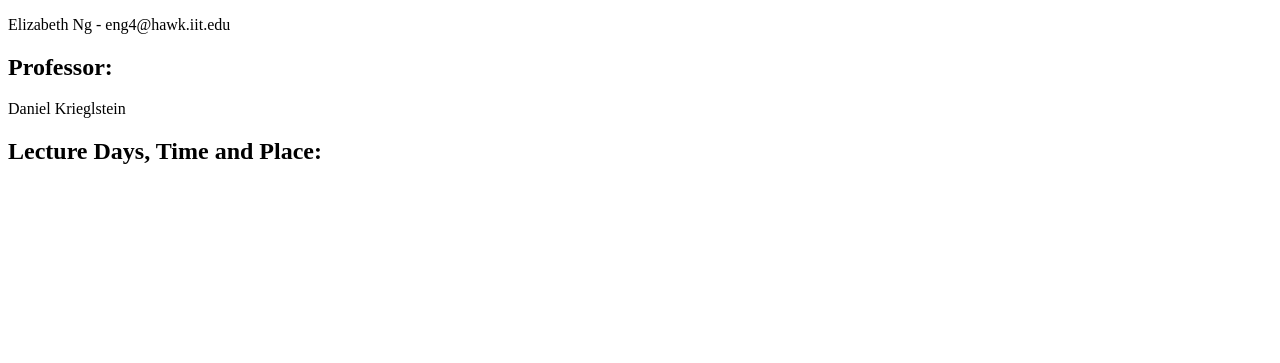
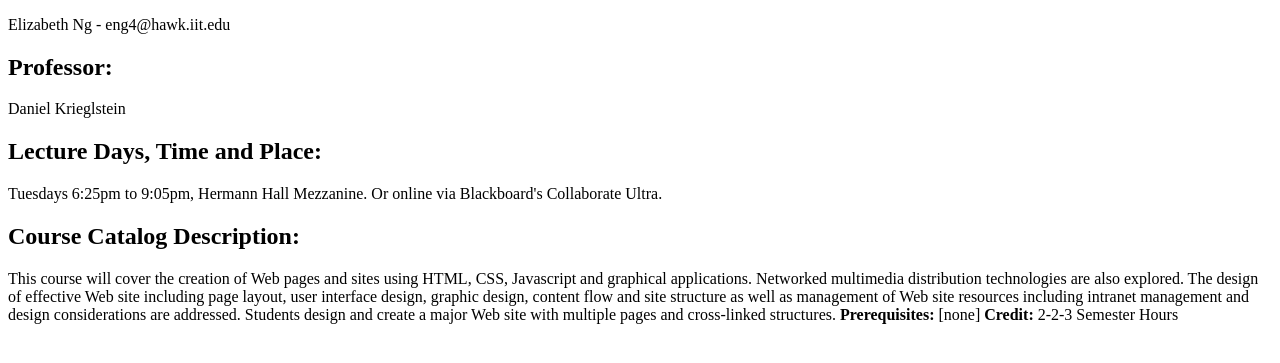
Before and after one commit to elizabethn1/lab2, a plain HTML site: page index.html in a window 1280 px wide. Shown: the part 105-468 px from the top of the page. Drawn offline with Linux system fonts and the light colour scheme.

Commit message:
Update index.html

```diff
--- a/index.html
+++ b/index.html
@@ -11,5 +11,8 @@
 		<h2>Professor:</h2>
 		<p>Daniel Krieglstein</p>
 		<h2>Lecture Days, Time and Place:</h2>
+		<p>Tuesdays 6:25pm to 9:05pm, Hermann Hall Mezzanine. Or online via Blackboard's Collaborate Ultra.</p>
+		<h2>Course Catalog Description:</h2>
+		<p>This course will cover the creation of Web pages and sites using HTML, CSS, Javascript and graphical applications. Networked multimedia distribution technologies are also explored. The design of effective Web site including page layout, user interface design, graphic design, content flow and site structure as well as management of Web site resources including intranet management and design considerations are addressed. Students design and create a major Web site with multiple pages and cross-linked structures. <strong> Prerequisites: </strong> [none] <strong> Credit: </strong> 2-2-3 Semester Hours</p>
 	</body>
 </html>
```
